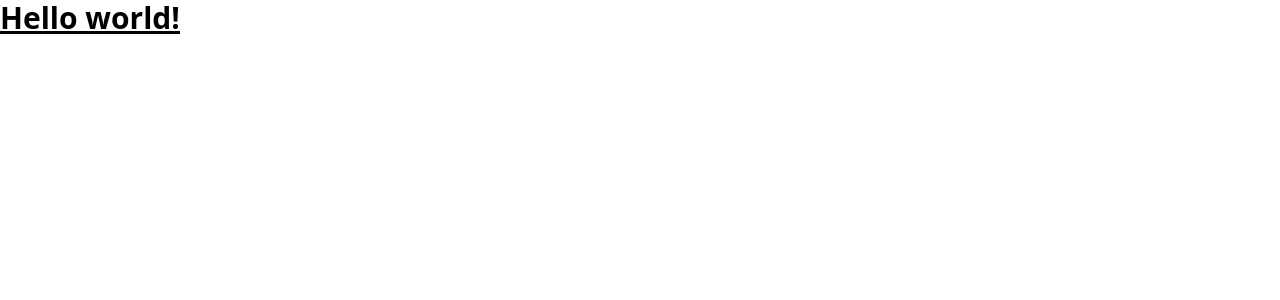
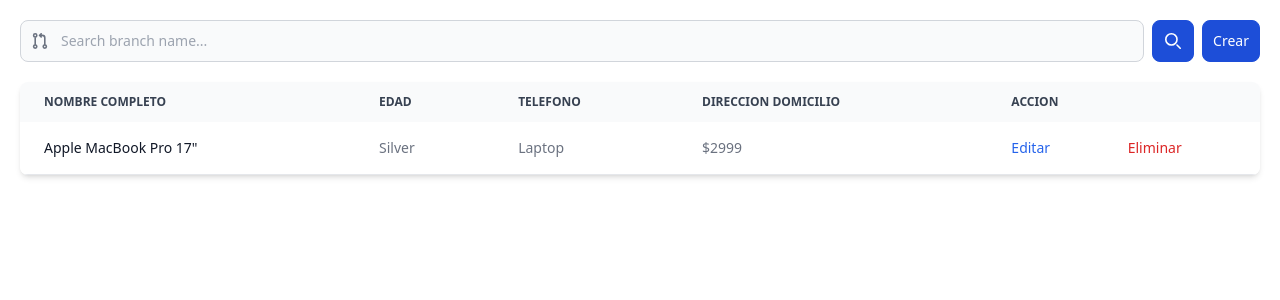
Before and after one commit to r-gabriel-f/crud_persona, a React (Create React App) app: page / in a window 1280 px wide. Shown: the top 300 px of the page. Built offline with nearby package versions, Linux system fonts and the light colour scheme.

Commit message:
se crearon los compoenentes

```diff
--- a/src/app/App.js
+++ b/src/app/App.js
@@ -1,10 +1,11 @@
+import { Buscador } from "../components/Buscador";
+import { MostrarDatos } from "../components/MostrarDatos";
 
 function App() {
   return (
     <div className="App">
-      <h1 className="text-3xl font-bold underline">
-      Hello world!
-    </h1>
+      <Buscador />
+      <MostrarDatos/>
     </div>
   );
 }
--- /dev/null
+++ b/src/components/Buscador.js
@@ -0,0 +1,61 @@
+import React from "react";
+
+export const Buscador = () => {
+  return (
+    <form class="flex items-center m-5">
+      <div class="relative w-full">
+        <div class="absolute inset-y-0 start-0 flex items-center ps-3 pointer-events-none">
+          <svg
+            class="w-4 h-4 text-gray-500 dark:text-gray-400"
+            aria-hidden="true"
+            xmlns="http://www.w3.org/2000/svg"
+            fill="none"
+            viewBox="0 0 18 20"
+          >
+            <path
+              stroke="currentColor"
+              stroke-linecap="round"
+              stroke-linejoin="round"
+              stroke-width="2"
+              d="M3 5v10M3 5a2 2 0 1 0 0-4 2 2 0 0 0 0 4Zm0 10a2 2 0 1 0 0 4 2 2 0 0 0 0-4Zm12 0a2 2 0 1 0 0 4 2 2 0 0 0 0-4Zm0 0V6a3 3 0 0 0-3-3H9m1.5-2-2 2 2 2"
+            />
+          </svg>
+        </div>
+        <input
+          type="text"
+          id="simple-search"
+          class="bg-gray-50 border border-gray-300 text-gray-900 text-sm rounded-lg focus:ring-blue-500 focus:border-blue-500 block w-full ps-10 p-2.5  dark:bg-gray-700 dark:border-gray-600 dark:placeholder-gray-400 dark:text-white dark:focus:ring-blue-500 dark:focus:border-blue-500"
+          placeholder="Search branch name..."
+          required
+        ></input>
+      </div>
+      <button
+        type="submit"
+        class="p-3 ms-2 text-sm font-medium text-white bg-blue-700 rounded-lg border border-blue-700 hover:bg-blue-800 focus:ring-4 focus:outline-none focus:ring-blue-300 dark:bg-blue-600 dark:hover:bg-blue-700 dark:focus:ring-blue-800"
+      >
+        <svg
+          class="w-4 h-4"
+          aria-hidden="true"
+          xmlns="http://www.w3.org/2000/svg"
+          fill="none"
+          viewBox="0 0 20 20"
+        >
+          <path
+            stroke="currentColor"
+            stroke-linecap="round"
+            stroke-linejoin="round"
+            stroke-width="2"
+            d="m19 19-4-4m0-7A7 7 0 1 1 1 8a7 7 0 0 1 14 0Z"
+          />
+        </svg>
+        <span class="sr-only">Search</span>
+      </button>
+      <button
+        type="submit"
+        class="p-2.5 ms-2 text-sm font-medium text-white bg-blue-700 rounded-lg border border-blue-700 hover:bg-blue-800 focus:ring-4 focus:outline-none focus:ring-blue-300 dark:bg-blue-600 dark:hover:bg-blue-700 dark:focus:ring-blue-800"
+      >
+        Crear
+      </button>
+    </form>
+  );
+};
--- /dev/null
+++ b/src/components/ModalCrearActualizar.js
@@ -0,0 +1,7 @@
+import React from 'react'
+
+export const ModalCrearActualizar = () => {
+  return (
+    <div>ModalCrearActualizar</div>
+  )
+}
--- /dev/null
+++ b/src/components/MostrarDatos.js
@@ -0,0 +1,62 @@
+import React from "react";
+
+export const MostrarDatos = () => {
+  return (
+    <div class="relative overflow-x-auto shadow-md sm:rounded-lg m-5">
+      <table class="w-full text-sm text-left rtl:text-right text-gray-500 dark:text-gray-400">
+        <thead class="text-xs text-gray-700 uppercase bg-gray-50 dark:bg-gray-700 dark:text-gray-400">
+          <tr>
+            <th scope="col" class="px-6 py-3">
+              Nombre Completo
+            </th>
+            <th scope="col" class="px-6 py-3">
+              Edad
+            </th>
+            <th scope="col" class="px-6 py-3">
+              Telefono
+            </th>
+            <th scope="col" class="px-6 py-3">
+              Direccion Domicilio
+            </th>
+            <th scope="col" class="px-6 py-3">
+              Accion
+            </th>
+          </tr>
+        </thead>
+        <tbody>
+          <tr class="odd:bg-white odd:dark:bg-gray-900 even:bg-gray-50 even:dark:bg-gray-800 border-b dark:border-gray-700">
+            <th
+              scope="row"
+              class="px-6 py-4 font-medium text-gray-900 whitespace-nowrap dark:text-white"
+            >
+              Apple MacBook Pro 17"
+            </th>
+            <td class="px-6 py-4">Silver</td>
+            <td class="px-6 py-4">Laptop</td>
+            <td class="px-6 py-4">$2999</td>
+            <td class="px-6 py-4">
+              <div className="grid grid-cols-2 gap-2">
+                <div>
+                  <a
+                    href="#"
+                    class="font-medium text-blue-600 dark:text-blue-500 hover:underline"
+                  >
+                    Editar
+                  </a>
+                </div>
+                <div>
+                  <a
+                    href="#"
+                    class="font-medium text-red-600 dark:text-red-500 hover:underline"
+                  >
+                    Eliminar
+                  </a>
+                </div>
+              </div>
+            </td>
+          </tr>
+        </tbody>
+      </table>
+    </div>
+  );
+};
```
